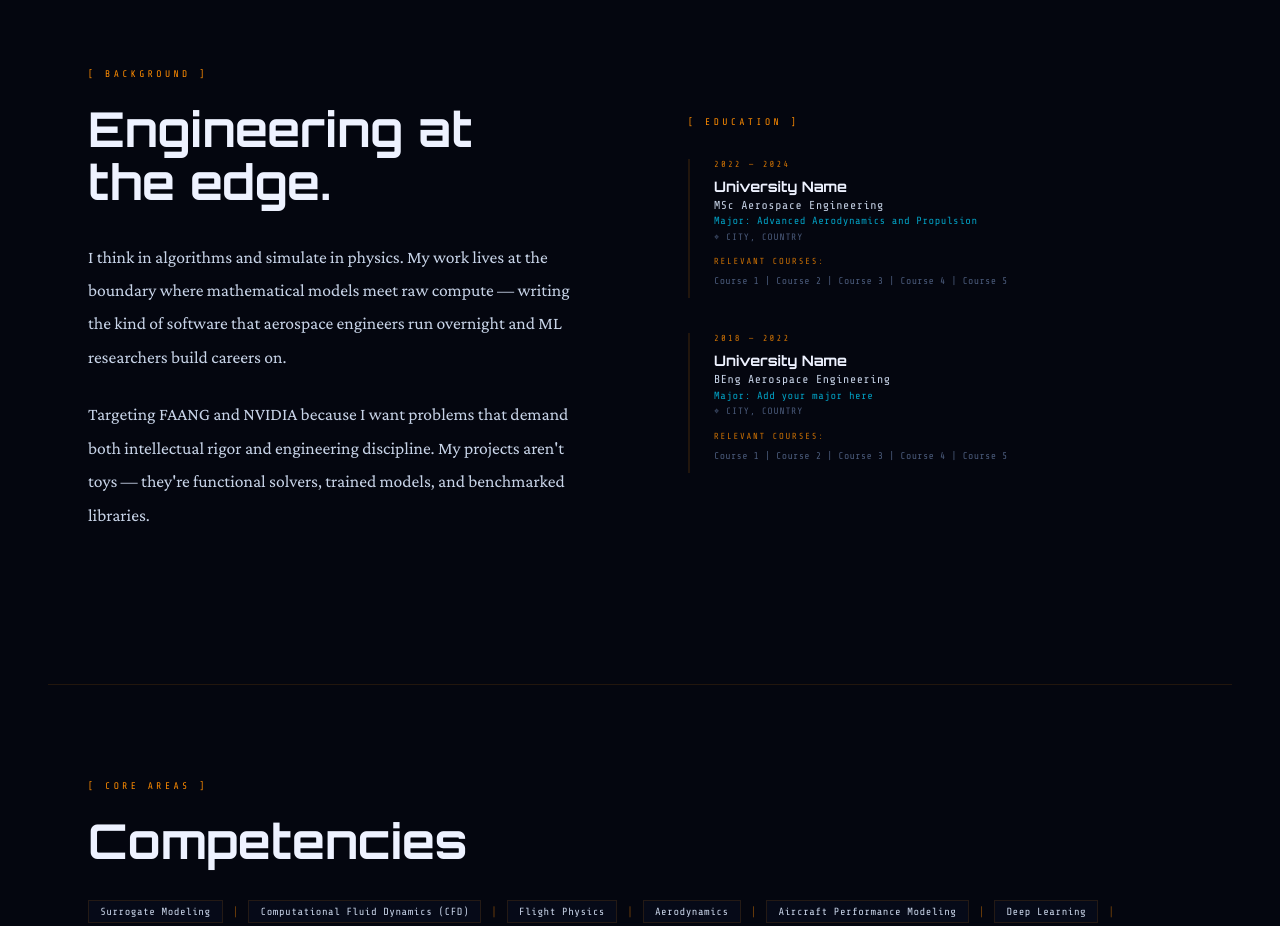
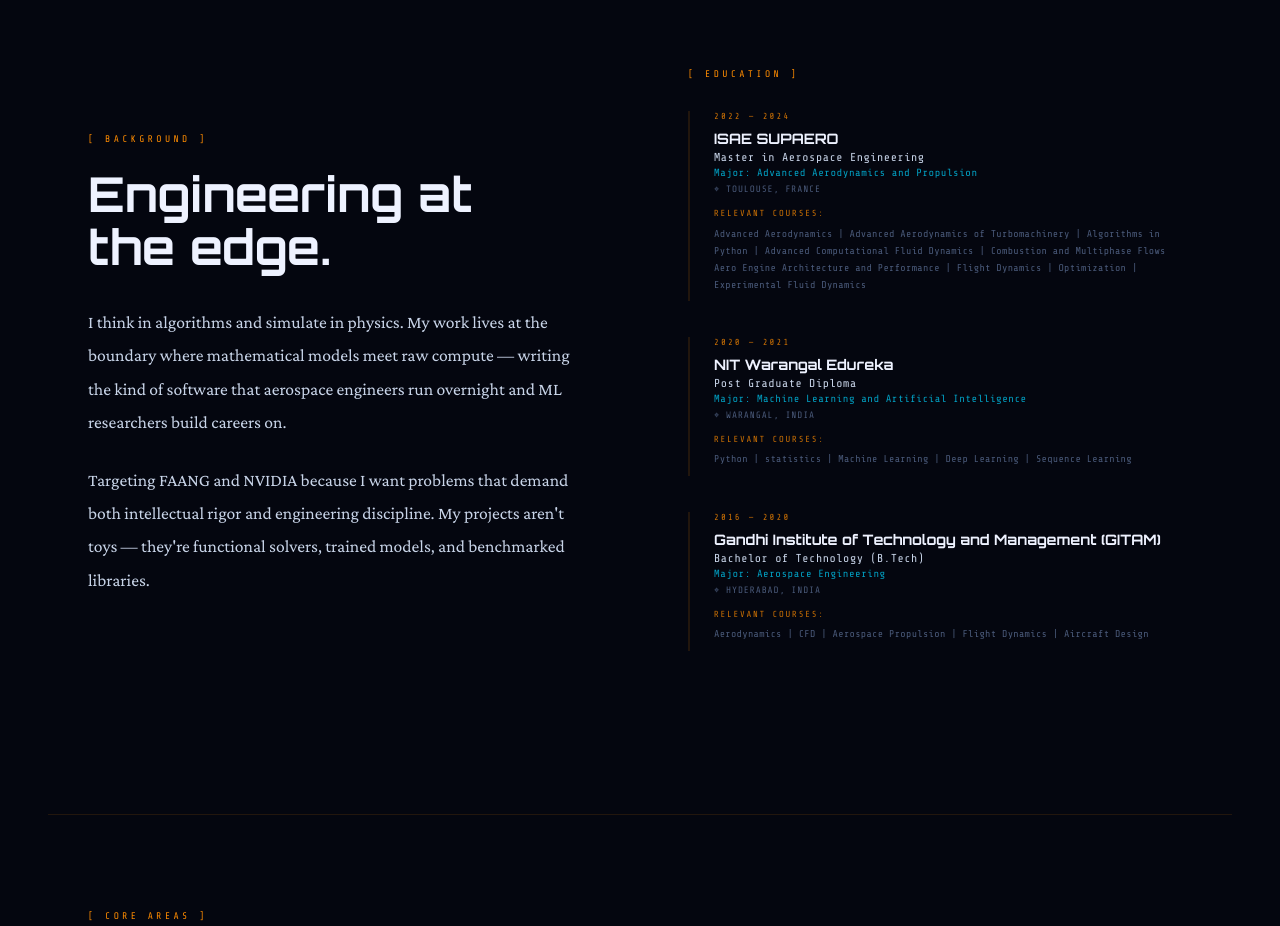
Before and after one commit to phaniraghava1234/phaniraghava1234.github.io, a plain HTML site: page index.html in a window 1280 px wide. Shown: the part 860-1786 px from the top of the page. Drawn offline with nearby package versions, Linux system fonts and the light colour scheme.

Commit message:
Update education entries in index.html

```diff
--- a/index.html
+++ b/index.html
@@ -411,25 +411,38 @@ footer { position: relative; z-index: 10; display: flex; justify-content: space-
 
     <div class="edu-entry">
       <div class="edu-period">2022 — 2024</div>
-      <div class="edu-uni">University Name</div>
-      <div class="edu-degree">MSc Aerospace Engineering</div>
+      <div class="edu-uni">ISAE SUPAERO</div>
+      <div class="edu-degree">Master in Aerospace Engineering</div>
       <div class="edu-major">Major: Advanced Aerodynamics and Propulsion</div>
-      <div class="edu-location">⌖ City, Country</div>
+      <div class="edu-location">⌖ Toulouse, France</div>
       <div class="edu-courses">
         <span class="edu-courses-label">Relevant Courses:</span>
-        Course 1 | Course 2 | Course 3 | Course 4 | Course 5
+        Advanced Aerodynamics | Advanced Aerodynamics of Turbomachinery | Algorithms in Python | Advanced Computational Fluid Dynamics | Combustion and Multiphase Flows
+         Aero Engine Architecture and Performance | Flight Dynamics | Optimization | Experimental Fluid Dynamics
       </div>
     </div>
 
     <div class="edu-entry">
-      <div class="edu-period">2018 — 2022</div>
-      <div class="edu-uni">University Name</div>
-      <div class="edu-degree">BEng Aerospace Engineering</div>
-      <div class="edu-major">Major: Add your major here</div>
-      <div class="edu-location">⌖ City, Country</div>
+      <div class="edu-period">2020 — 2021</div>
+      <div class="edu-uni">NIT Warangal Edureka</div>
+      <div class="edu-degree">Post Graduate Diploma</div>
+      <div class="edu-major">Major: Machine Learning and Artificial Intelligence</div>
+      <div class="edu-location">⌖ Warangal, India</div>
       <div class="edu-courses">
         <span class="edu-courses-label">Relevant Courses:</span>
-        Course 1 | Course 2 | Course 3 | Course 4 | Course 5
+        Python | statistics | Machine Learning | Deep Learning | Sequence Learning
+      </div>
+    </div>
+
+     <div class="edu-entry">
+      <div class="edu-period">2016 — 2020</div>
+      <div class="edu-uni">Gandhi Institute of Technology and Management (GITAM)</div>
+      <div class="edu-degree">Bachelor of Technology (B.Tech)</div>
+      <div class="edu-major">Major: Aerospace Engineering</div>
+      <div class="edu-location">⌖ Hyderabad, India</div>
+      <div class="edu-courses">
+        <span class="edu-courses-label">Relevant Courses:</span>
+        Aerodynamics | CFD | Aerospace Propulsion | Flight Dynamics | Aircraft Design
       </div>
     </div>
 
```
